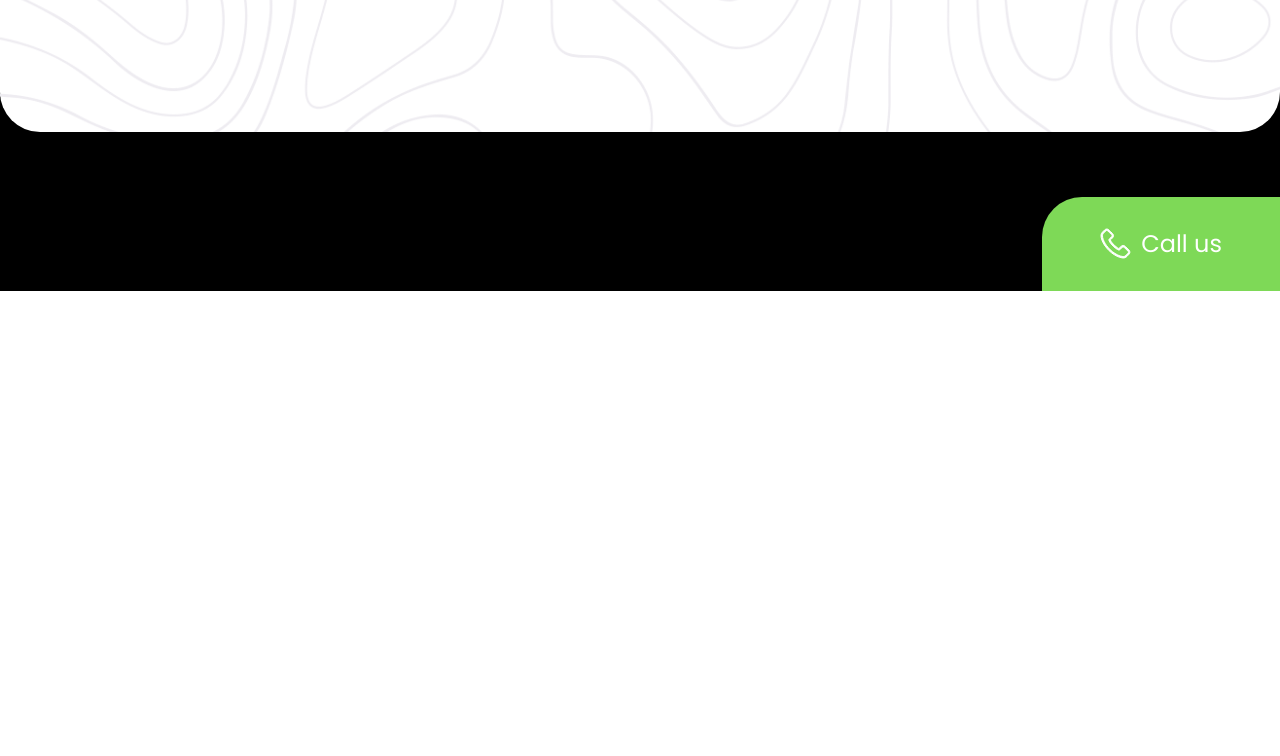
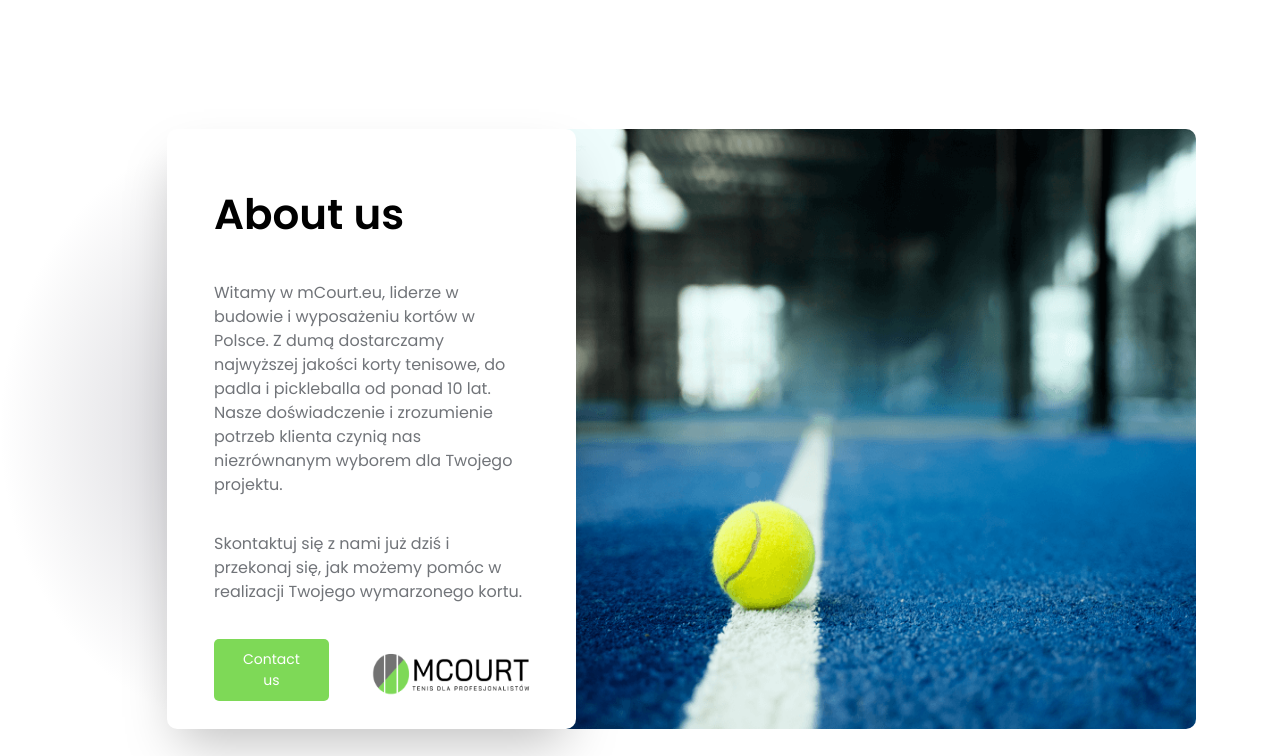
Before and after one commit to jbryn/mcourt-site, a Next.js app: page / in a window 1280 px wide. Shown: the part 1780-2536 px from the top of the page. Before the commit the page ends 2071 px from the top, so only its background shows below. Built offline with nearby package versions, Linux system fonts and the light colour scheme.

Commit message:
wip" about section

```diff
--- /dev/null
+++ b/components/about/about.jsx
@@ -0,0 +1,36 @@
+import styles from "./about.module.scss";
+
+export default function About() {
+  return (
+    <section className="pb-[299px] overflow-hidden">
+      <div className={styles.container}>
+        <div className={styles.background} />
+
+        <div className={styles.card}>
+          <h2>About us</h2>
+          <p>
+            Witamy w mCourt.eu, liderze w budowie i wyposażeniu kortów w Polsce.
+            Z dumą dostarczamy najwyższej jakości korty tenisowe, do padla i
+            pickleballa od ponad 10 lat. Nasze doświadczenie i zrozumienie
+            potrzeb klienta czynią nas niezrównanym wyborem dla Twojego
+            projektu.
+          </p>
+          <p>
+            Skontaktuj się z nami już dziś i przekonaj się, jak możemy pomóc w
+            realizacji Twojego wymarzonego kortu.
+          </p>
+          <div className={styles.bottom}>
+            <button className={styles.button}>Contact us</button>
+            <img className={styles.logo} src="./img/mcourt-logo-color.png" />
+          </div>
+        </div>
+
+        <img
+          className={styles.image}
+          src="./img/paddle-tennis.png"
+          alt="paddle"
+        />
+      </div>
+    </section>
+  );
+}
--- /dev/null
+++ b/components/about/about.module.scss
@@ -0,0 +1,53 @@
+.container {
+  @apply mt-[286px] flex relative;
+  @apply px-[167px];
+
+  .background {
+    z-index: -10;
+    position: absolute;
+    left: 0;
+    width: 503px;
+    height: 600px;
+    border-radius: 623px;
+    background: radial-gradient(
+      50% 50% at 50% 50%,
+      rgba(177, 176, 185, 0.6) 0%,
+      rgba(177, 176, 185, 0) 100%
+    );
+  }
+
+  .card {
+    @apply shadow-2xl;
+    @apply bg-white;
+    @apply flex flex-col gap-[35px];
+    @apply max-h-[600px];
+    @apply rounded-[10px];
+    @apply pt-[54px] pl-[47px] pr-[44px] pb-[54px];
+
+    h2 {
+      @apply text-[42px] font-semibold;
+    }
+
+    p {
+      @apply text-[16px] text-light-grey;
+      @apply max-w-[317px];
+    }
+
+    .bottom {
+      @apply flex gap-[43px];
+
+      .button {
+        @apply text-[14px] text-white py-[10px] px-[29px] rounded-[5px] bg-green;
+      }
+
+      .logo {
+        @apply max-w-[160px];
+      }
+    }
+  }
+
+  .image {
+    @apply rounded-[10px] w-[700px] -z-10;
+    @apply transform -translate-x-20;
+  }
+}
--- a/components/surfaces/surfaces.module.scss
+++ b/components/surfaces/surfaces.module.scss
@@ -1,12 +1,13 @@
 .container {
-  @apply px-[167px] my-[112px];
+  @apply px-[167px] mt-[112px];
 
   h2 {
     @apply text-[42px] font-semibold;
   }
 
   .cards {
-    @apply grid grid-cols-3 grid-rows-2 gap-[29px];
+    @apply grid grid-cols-2 grid-rows-3 gap-[29px];
+    @apply lg:grid-cols-3 lg:grid-rows-2;
     @apply pt-[52px];
 
     div {
--- a/pages/index.js
+++ b/pages/index.js
@@ -1,3 +1,4 @@
+import About from "@/components/about/about";
 import Hero from "@/components/hero/hero";
 import Surfaces from "@/components/surfaces/surfaces";
 
@@ -6,6 +7,7 @@ export default function Home() {
     <main>
       <Hero />
       <Surfaces />
+      <About />
     </main>
   );
 }
--- a/tailwind.config.js
+++ b/tailwind.config.js
@@ -16,6 +16,7 @@ module.exports = {
     colors: {
       transparent: "transparent",
       grey: "#4B4B4B",
+      "light-grey": "#717479",
       white: "#FFF",
       green: "#7ED957",
       black: "#000",
```
Also changed, not shown: public/img/paddle-tennis.png (added).
